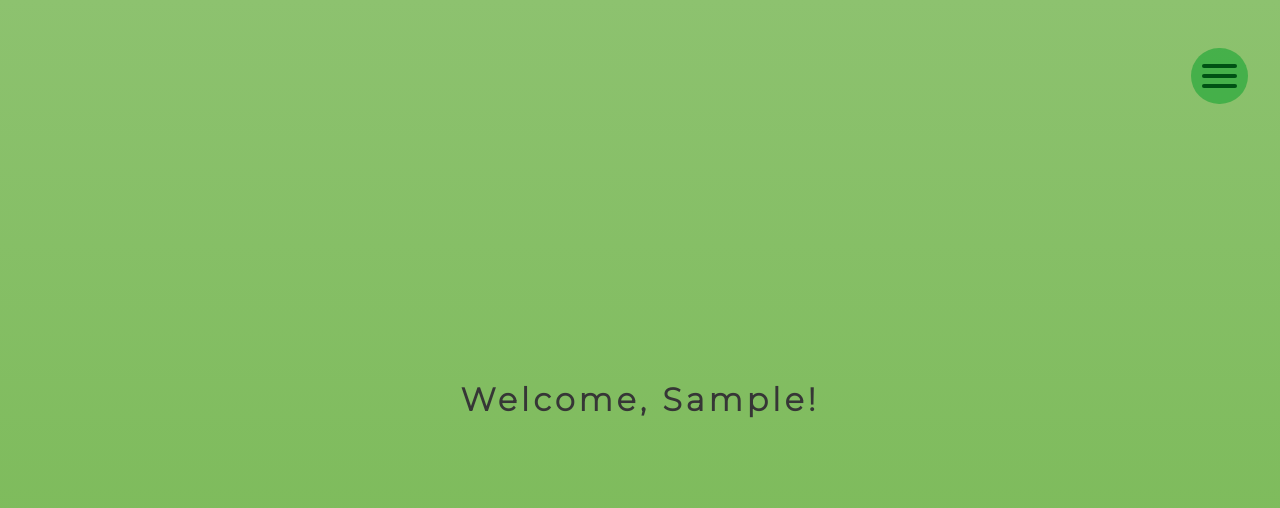
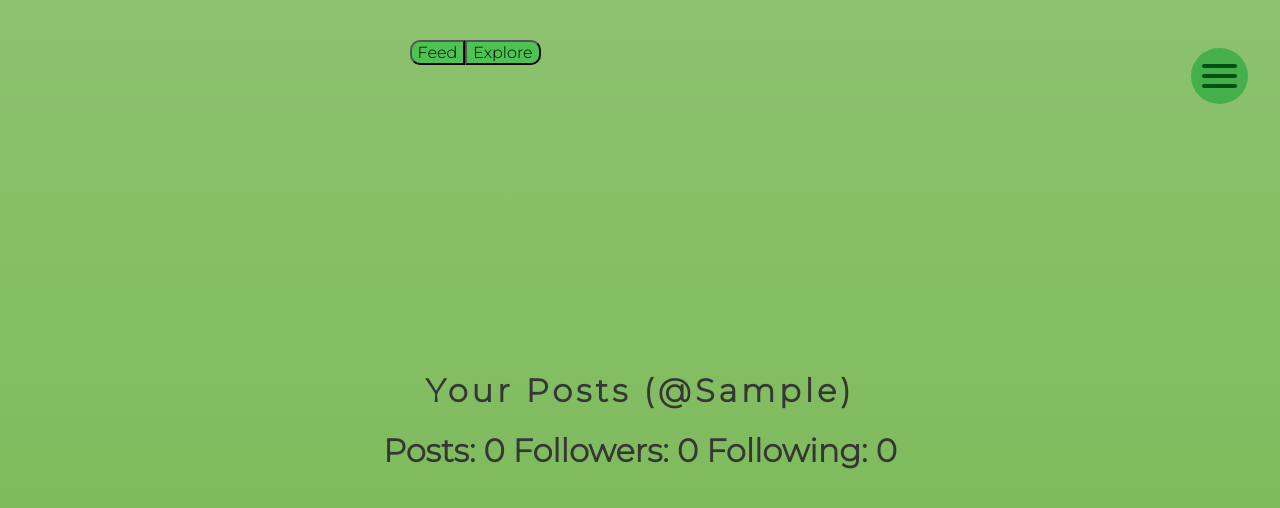
Before and after one commit to Chris-C3A/ACDP-Sustainability-Hackathon, a Flask app: page /profile in a window 1280 px wide. Shown: the top 508 px of the page. Run offline with Flask 2, Linux system fonts and the light colour scheme; the visitor is signed in with stand-in values (Sample User, id 1); data comes from the database, SQL or seed files in the repository; data that the repository does not hold is empty.

Commit message:
Have profile page some features

```diff
--- a/app/main.py
+++ b/app/main.py
@@ -38,17 +38,16 @@ def exploreFeed():
 
 @main.route('/profile', methods=['GET', 'POST'])
 def profile():
-    if request.method == 'GET':
-        return render_template('profile.html')
-    # else:
-    #     username
-    #     email
-    #     public
+    posts = []
+    for post in (Post.query.filter_by(user_id=current_user.id).order_by(Post.created_at).all()):
+        posts.append(post)
+    posts.sort(key=lambda l:l.created_at, reverse=True)
+    followers = len(Follow.query.filter_by(following_id=current_user.get_id()).all())
+    following = len(Follow.query.filter_by(user_id=current_user.get_id()).all())
+    page = render_template('profile.html', posts=posts, followers=followers, following=following,
+                            numberOfPosts=len(posts))
+    return page
 
-    #     current_user.username = username
-    #     u
-
-    #     db.session.commit()
 
 # api request
 
--- a/app/templates/profile.html
+++ b/app/templates/profile.html
@@ -1,3 +1,24 @@
 {% extends "base.html" %} {% block content %}
-<h1 class="title">Welcome, {{current_user.username}}!</h1>
+{% if current_user.is_authenticated %}
+<h1 class="title">Your posts (@{{ current_user.username }})</h1>
+<h2 class="title">Posts: {{ numberOfPosts }} Followers:
+  {{ followers }} Following: {{ following }}</h2>
+<div class="posts">
+  {% for item in posts %}
+  <article id="{{ item.id }}" class="post">
+    <h2> {{ item.author.username }} </h2>
+    <img src="static/post_pics/{{ item.image_file }}">
+    <h5>{{ item.caption }}</h5>
+  </article>
+  {% endfor %}
+</div id="posts">
+{% else %}
+<h1>Please Login to See Posts</h1>
+{% endif %}
 {% endblock %}
+{% block feedbar %}
+<div class="side-buttons">
+  <a href="/feed"><button id="left">Feed</button></a>
+  <a href="/explore"><button id="right">Explore</button></a>
+</div>
+{% endblock %}
```
